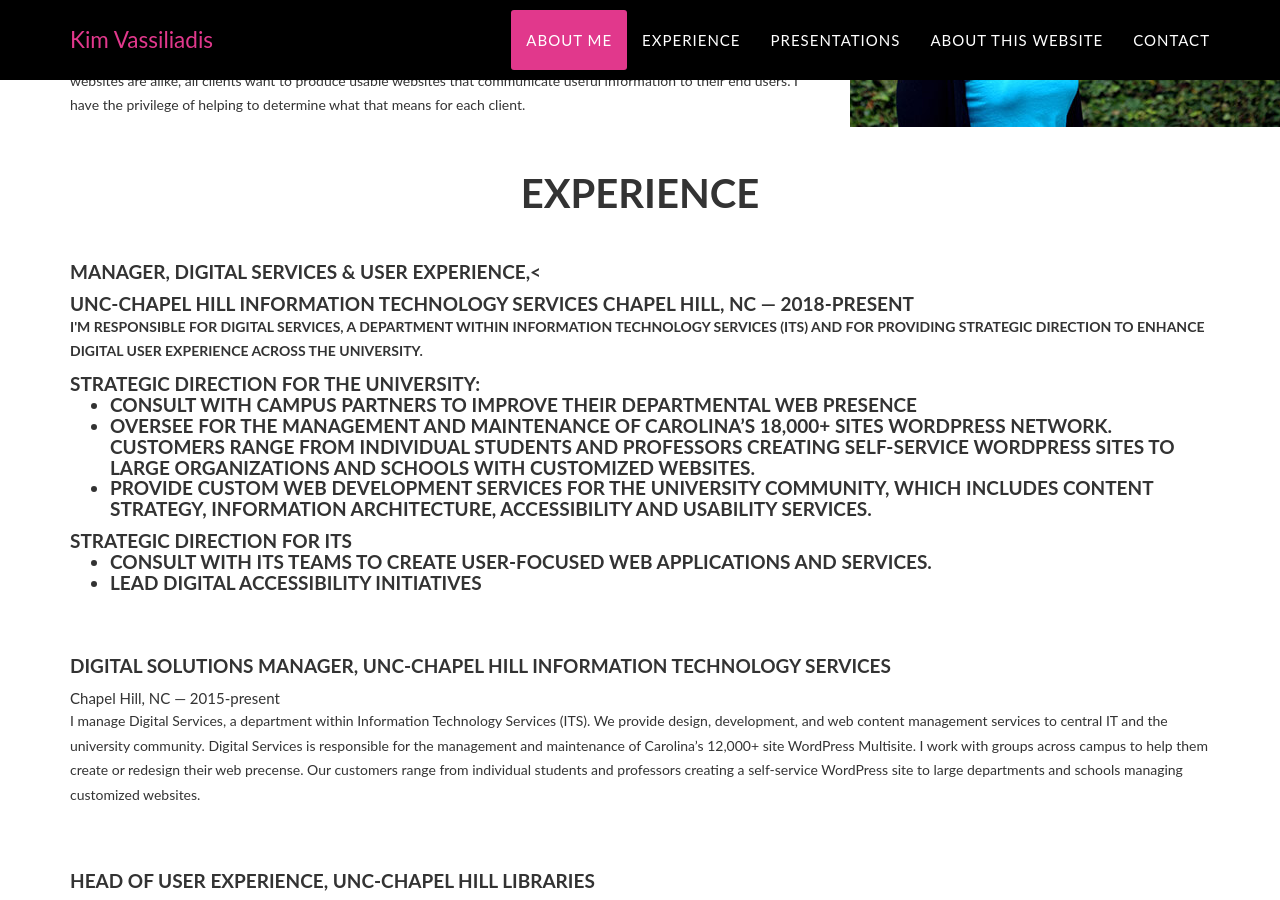
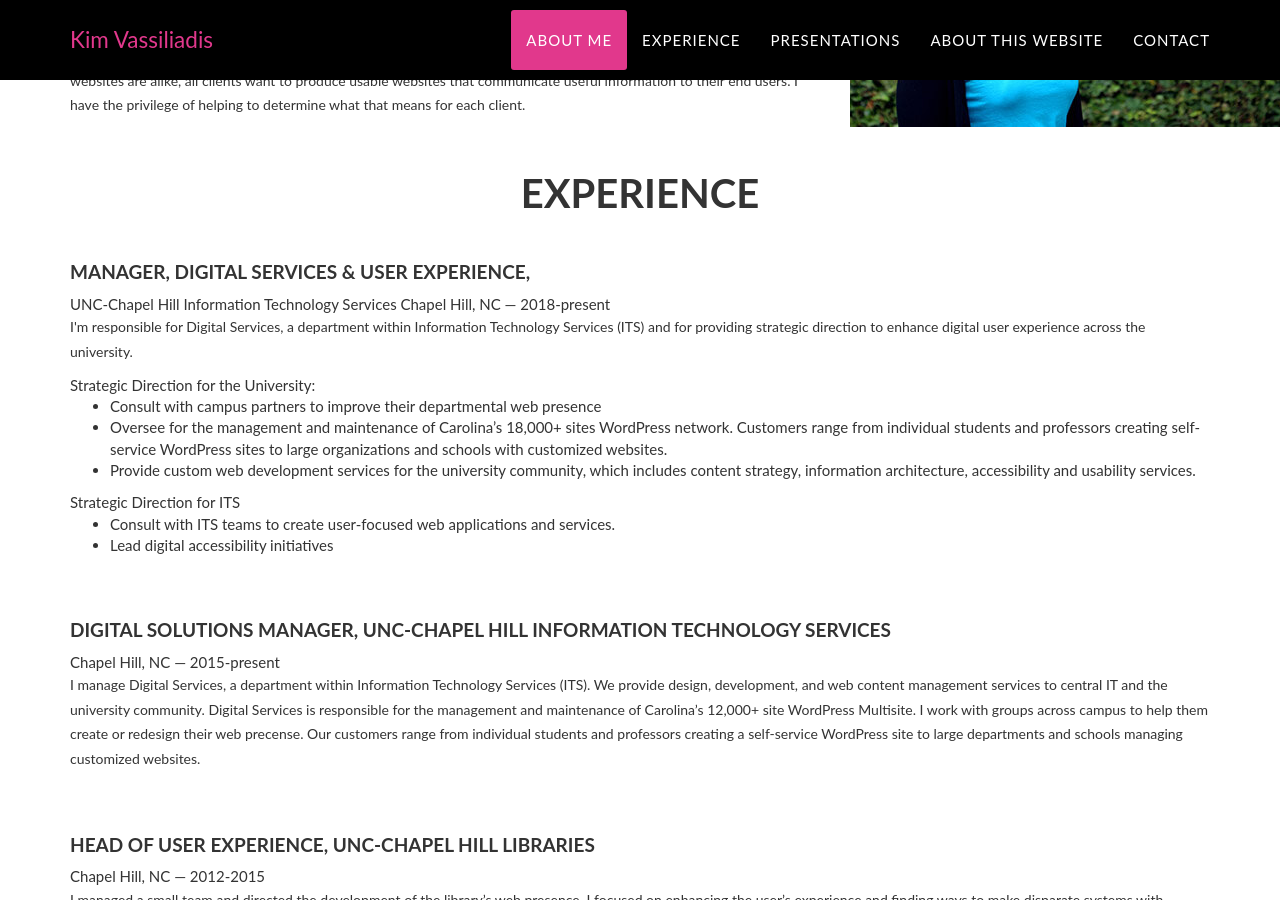
Before and after one commit to kimbrarian/jekyll, a Jekyll site: the page built from index.html, in a window 1280 px wide and 900 px high, scrolled down 1072 px. Built offline with Jekyll 4.4.1, drawn with Linux system fonts in a browser that asks for light colours.

```diff
--- a/_includes/experience.html
+++ b/_includes/experience.html
@@ -5,7 +5,7 @@
 
             <br />
 
-   <h4>Manager, Digital Services & User Experience,<<h4>
+   <h4>Manager, Digital Services & User Experience,</h4>
  UNC-Chapel Hill Information Technology Services
 Chapel Hill, NC — 2018-present
 <p>I'm responsible for Digital Services, a department within Information Technology Services (ITS) and for providing strategic direction to enhance digital user experience across the university.</p>
```
